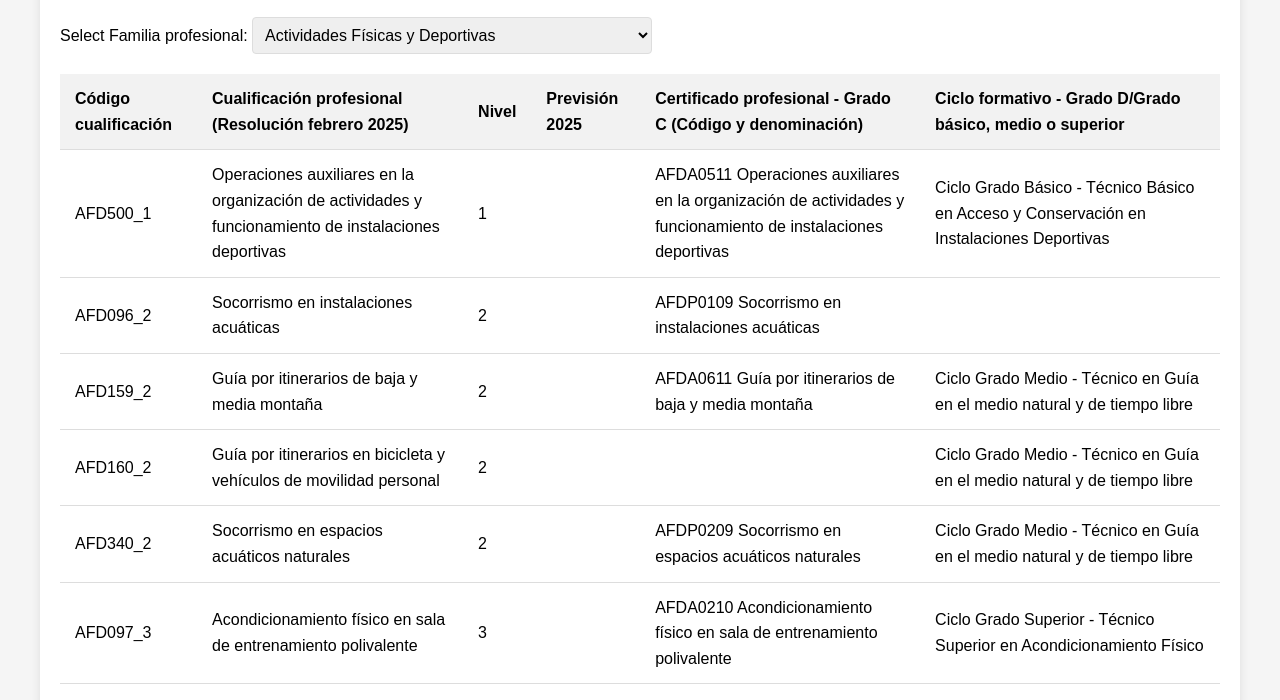
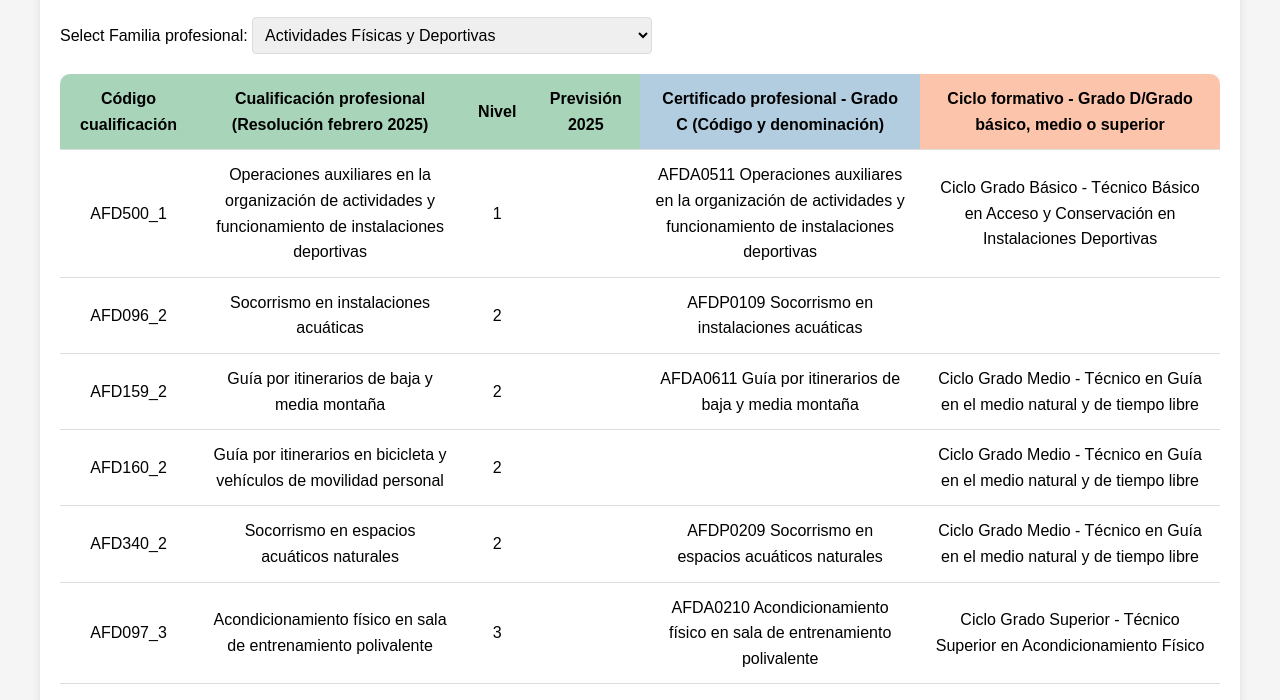
Before and after one commit to proschil/cualificaciones, a plain HTML site: page index.html in a window 1280 px wide. Shown: the part 94-794 px from the top of the page. Drawn offline with nearby package versions, Linux system fonts and the light colour scheme.

Commit message:
Cambios en styles.css

```diff
--- a/styles.css
+++ b/styles.css
@@ -55,11 +55,14 @@ table {
     width: 100%;
     border-collapse: collapse;
     min-width: 800px;
+    border-radius: 10px;
+    overflow: hidden;
+    box-shadow: 0 2px 10px rgba(0, 0, 0, 0.1);
 }
 
 th, td {
     padding: 12px 15px;
-    text-align: left;
+    text-align: center;
     border-bottom: 1px solid #ddd;
 }
 
@@ -68,10 +71,12 @@ th {
     font-weight: bold;
     position: sticky;
     top: 0;
+    color: #000;
 }
 
 tr:hover {
-    background-color: #f5f5f5;
+    background-color: #e0f7fa;
+    transition: background-color 0.3s ease;
 }
 
 .hidden {
@@ -84,3 +89,17 @@ tr:hover {
     font-style: italic;
     background-color: #f9f9f9;
 }
+
+/* Colores solo para la primera fila (rótulos) */
+th:nth-child(1) { background-color: #a8d5ba; }
+th:nth-child(2) { background-color: #a8d5ba; }
+th:nth-child(3) { background-color: #a8d5ba; }
+th:nth-child(4) { background-color: #a8d5ba; }
+th:nth-child(5) { background-color: #b3cde0; }
+th:nth-child(6) { background-color: #fbc4ab; }
+th:nth-child(7) { background-color: #fbc4ab; }
+
+/* Centrar la fila de rótulos */
+thead tr {
+    text-align: center;
+}
```
